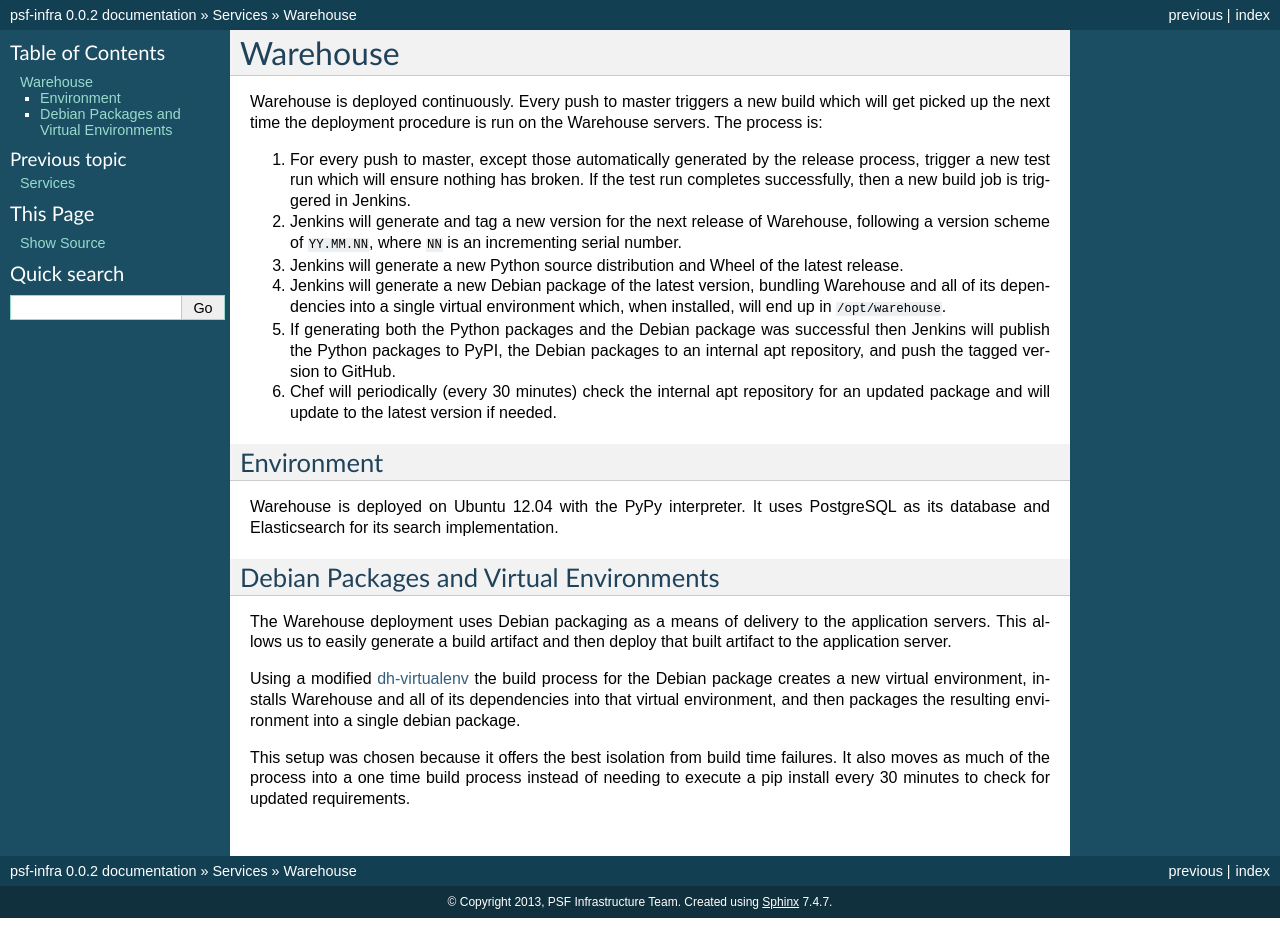
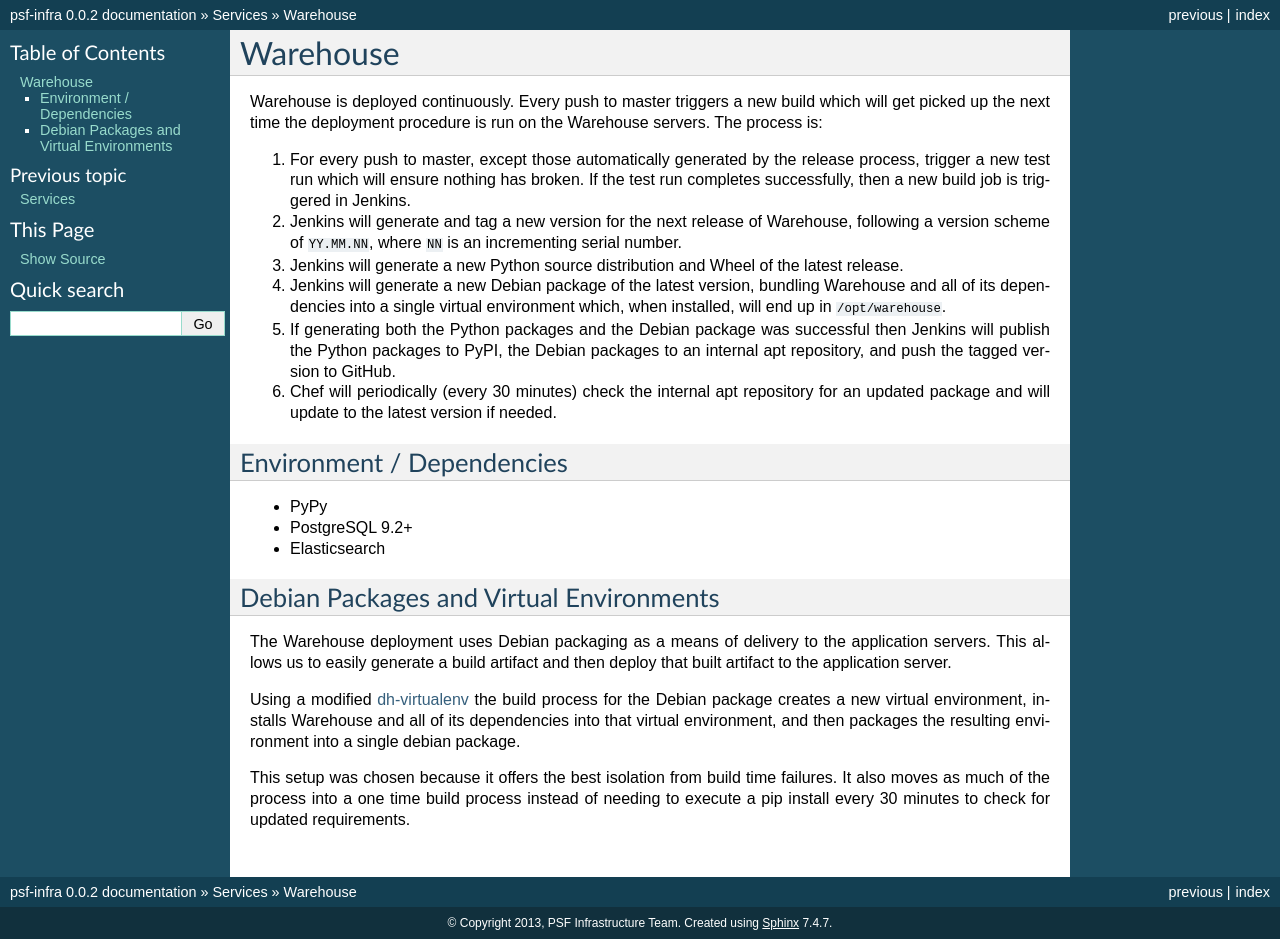
Before and after one commit to python/psf-chef, a Sphinx documentation site: the page built from doc/services/warehouse.rst, in a window 1280 px wide. Built offline with Sphinx 7.4.7, drawn with Linux system fonts in a browser that asks for light colours; before the commit the page ends 918 px from its top, so only the background shows below that.

Commit message:
Use a list for Dependencies

```diff
--- a/doc/services/warehouse.rst
+++ b/doc/services/warehouse.rst
@@ -24,11 +24,12 @@
    for an updated package and will update to the latest version if needed.
 
 
-Environment
------------
+Environment / Dependencies
+--------------------------
 
-Warehouse is deployed on Ubuntu 12.04 with the PyPy interpreter. It uses
-PostgreSQL as its database and Elasticsearch for its search implementation.
+* PyPy
+* PostgreSQL 9.2+
+* Elasticsearch
 
 
 Debian Packages and Virtual Environments
```
